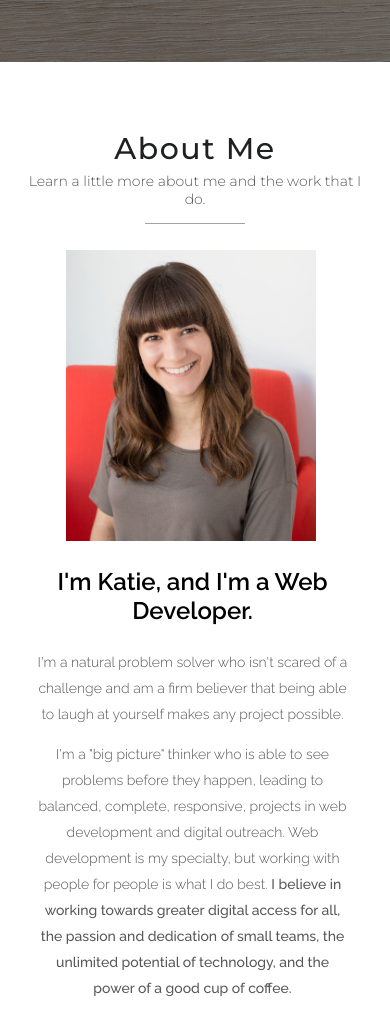
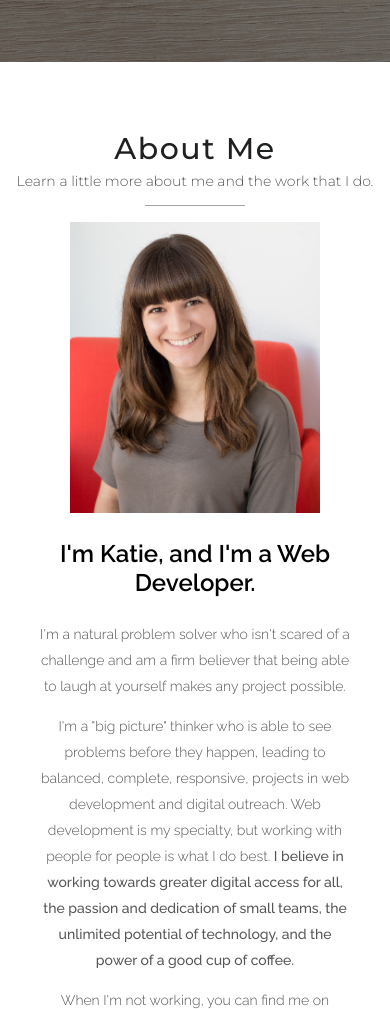
Before and after one commit to KaydeeDee/portfolio, a website: page index.html in a window 390 px wide. Shown: the part 784-1793 px from the top of the page. Drawn offline with nearby package versions, Linux system fonts and the light colour scheme; some packages are replaced by stand-ins of ours; a script that the page names is missing.

Commit message:
fixed centering issue for responsive headers

```diff
--- a/dev/styles/_about.scss
+++ b/dev/styles/_about.scss
@@ -59,11 +59,16 @@
     }
 }
 
+@media (max-width: 720px) {
+    .section--about-me-portrait,.section-about-me--text {
+        margin: 0 auto;
+    }
+}
+
 @media (max-width: 619px) {
     .section--about-me-portrait {
         img {
             max-width: 300px;
-            transform: translateX(-17px);
         }
     }
 }
--- a/dev/styles/_global.scss
+++ b/dev/styles/_global.scss
@@ -130,6 +130,6 @@ h4 {
 @media (max-width: 720px) {
     .section--header-center {
         max-width: 600px;
-        margin: 2vh 20px;
+        margin: 2vh auto;
     }
  }
--- a/dev/styles/_header.scss
+++ b/dev/styles/_header.scss
@@ -53,6 +53,7 @@ header {
 
 .header--text-center {
     margin-top: 30vh;
+    margin: 0 auto;
 }
 
 .fa-chevron-down {
--- a/public/styles/style.css
+++ b/public/styles/style.css
@@ -220,7 +220,7 @@ h4 {
 @media (max-width: 720px) {
   .section--header-center {
     max-width: 600px;
-    margin: 2vh 20px; } }
+    margin: 2vh auto; } }
 
 nav, footer {
   background: #1f2020;
@@ -454,7 +454,8 @@ header h1 {
     opacity: 1; } }
 
 .header--text-center {
-  margin-top: 30vh; }
+  margin-top: 30vh;
+  margin: 0 auto; }
 
 .fa-chevron-down {
   color: white; }
@@ -582,11 +583,13 @@ header h1 {
   .section--about-me-portrait {
     margin-top: 10px; } }
 
+@media (max-width: 720px) {
+  .section--about-me-portrait, .section-about-me--text {
+    margin: 0 auto; } }
+
 @media (max-width: 619px) {
   .section--about-me-portrait img {
-    max-width: 300px;
-    -webkit-transform: translateX(-17px);
-            transform: translateX(-17px); } }
+    max-width: 300px; } }
 
 @media (max-width: 420px) {
   .section--about-me-portrait img {
```
